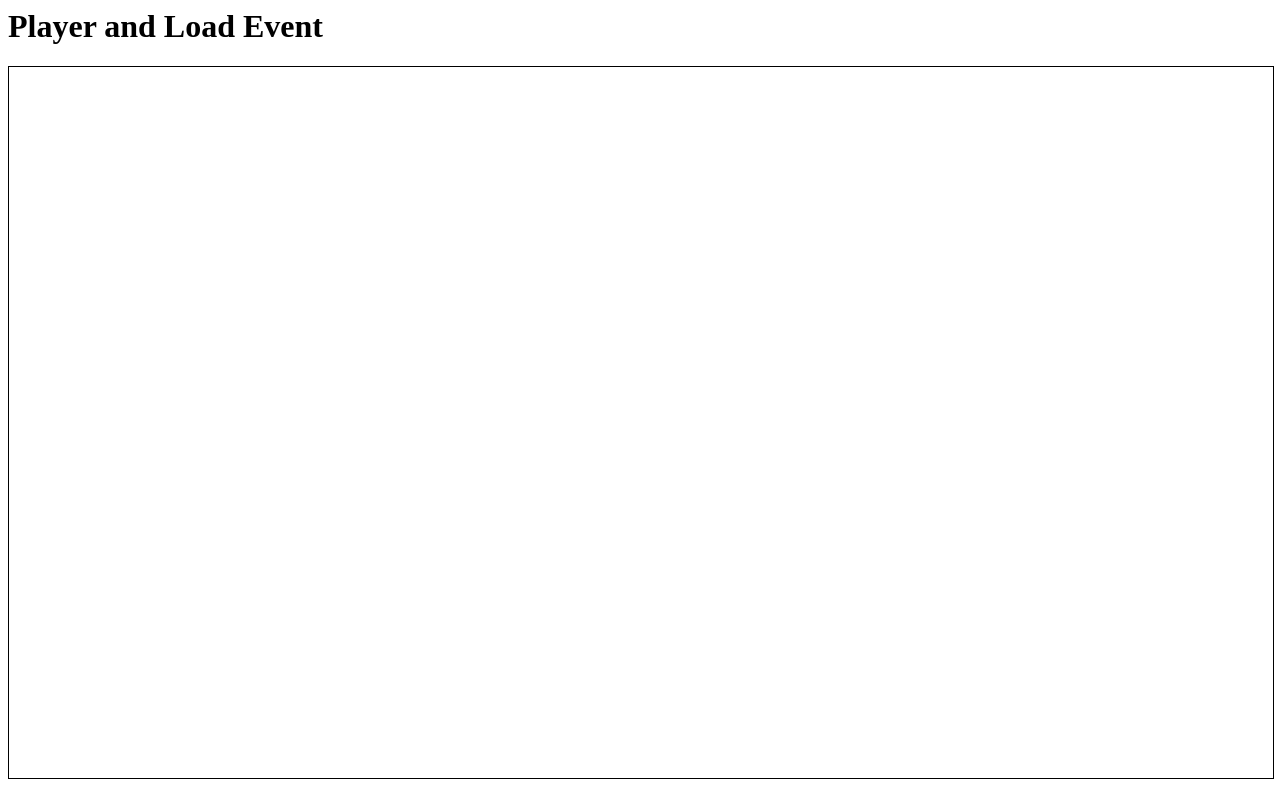
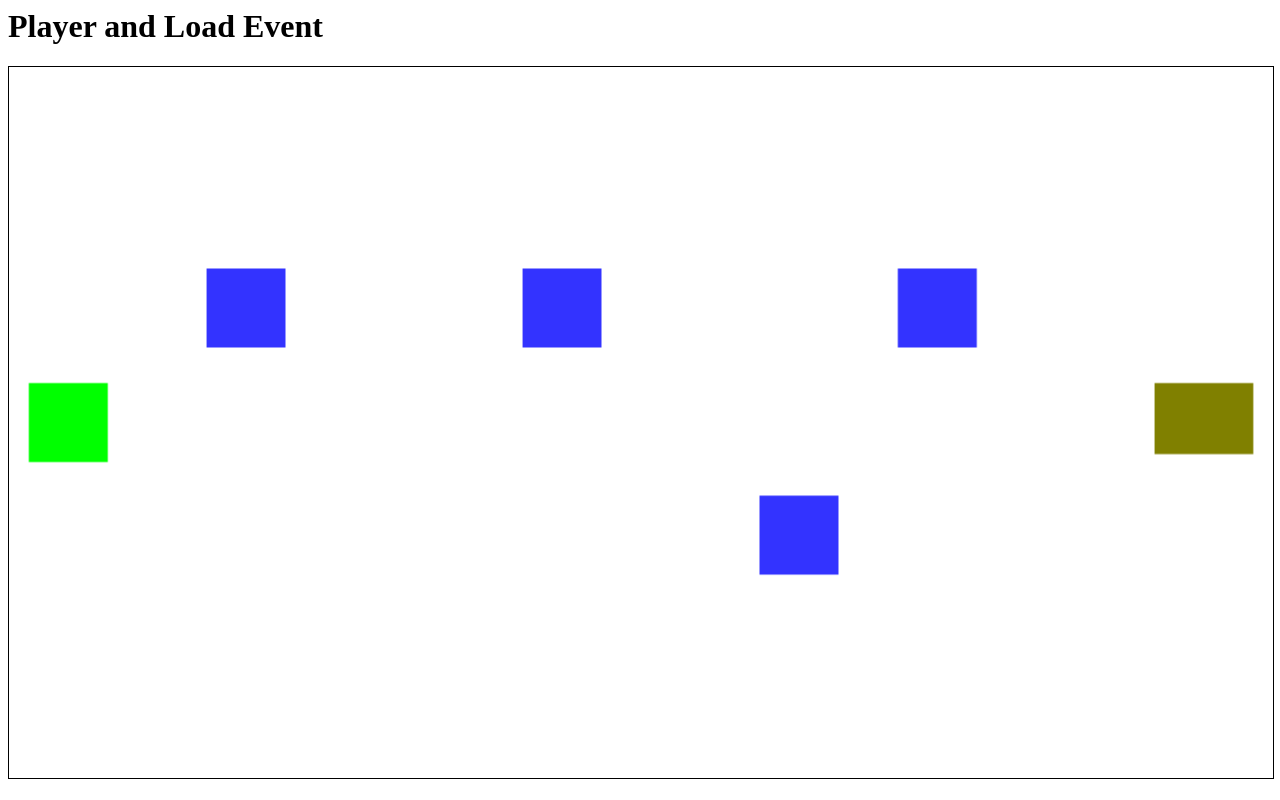
Before and after one commit to jojoxiaojing/RabbitRunningGame, a plain HTML site: page index.html in a window 1280 px wide. Drawn offline with Linux system fonts and the light colour scheme.

Commit message:
Add goal

```diff
--- a/index.html
+++ b/index.html
@@ -26,7 +26,7 @@
       {
         x: 100, //x coordinate
         y: 100, //y coordinate
-        speedY: 1, //speed in Y
+        speedY: 2, //speed in Y
         w: 40, //width
         h: 40 //heght
       },
@@ -47,7 +47,7 @@
       {
         x: 450,
         y: 100,
-        speedY: 7,
+        speedY: 2,
         w: 40,
         h: 40
       }
@@ -63,12 +63,31 @@
       isMoving: false
     }
 
+    //the goal object
+    var goal = {
+      x: 580,
+      y: 160,
+      w: 50,
+      h: 36
+    }
+
     //grab the canvas and context
     var canvas = document.getElementById("mycanvas");
     var ctx = canvas.getContext("2d");
 
     //update the logic
     var update = function() {
+
+      //check if you've won the game
+      if(checkCollision(player, goal)) {
+        //stop the game
+        gameLive = false;
+
+        alert('You\'ve won!');
+
+        //reload page
+        window.location = "";
+      }
 
       //update player
       if(player.isMoving) {
@@ -139,14 +158,32 @@
       enemies.forEach(function(element, index){
         ctx.fillRect(element.x, element.y, element.w, element.h);
       });
+
+      //draw goal
+      ctx.fillStyle = "rgb(128,128,0)";
+      ctx.fillRect(goal.x, goal.y, goal.w, goal.h);
+
     };
+
+
+
 
     //check collision
     var checkCollision = function(rect1, rect2) {
-      var checkLeftTop = (rect1.x >= rect2.x && rect1.x <= rect2.x + rect2.w) || (rect1.y >= rect2. y && rect1.y <= rect2.y + rect2.h);
-      var checkRightBottom = (rect1.x + rect1.w >= rect2.x && rect1.x <= rect2.x + rect2.w) || (rect1.y + rect2.h >= rect2. y && rect1.y <= rect2.y + rect2.h);
 
-      return closeOnHeight && closeOnWidth;
+      var pointInsideRec = function(cx, cy, rec) {
+        return (cx >= rec.x && cx <= rec.x + rec.w)
+            && (cy >= rec.y && cy <= rec.y + rec.h);
+      };
+
+
+      var checkLeftTop = pointInsideRec(rect1.x, rect1.y, rect2);
+      var checkRightBottom = pointInsideRec(rect1.x + rect1.w, rect1.y + rect1.h, rect2);
+      var checkLeftBottom = pointInsideRec(rect1.x, rect1.y + rect1.h, rect2);
+      var checkRightTop = pointInsideRec(rect1.x + rect1.w, rect1.y, rect2);
+
+
+      return checkLeftTop || checkRightBottom || checkLeftBottom || checkRightTop;
     };
 
     //gets executed multiple times per second
@@ -155,7 +192,10 @@
       update();
       draw();
 
-      window.requestAnimationFrame(step);
+      if(gameLive) {
+        window.requestAnimationFrame(step);
+      }
+
     };
 
     //initial kick
```
